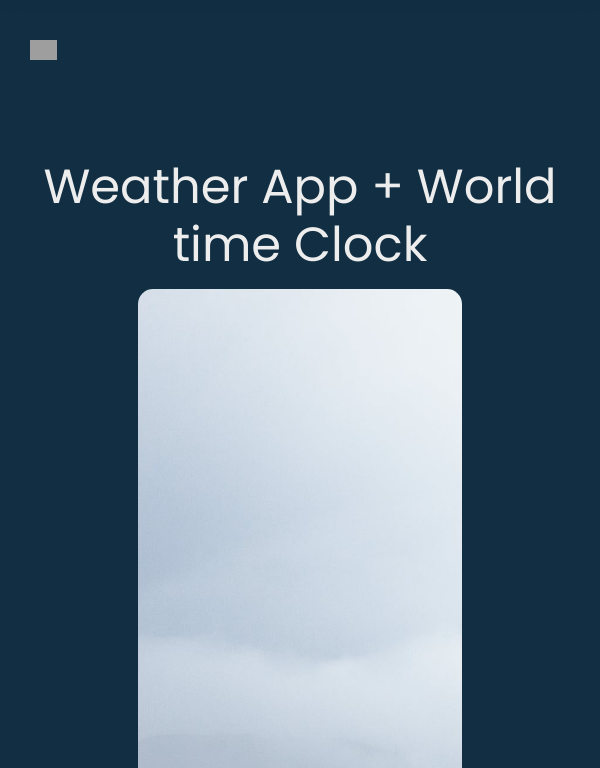
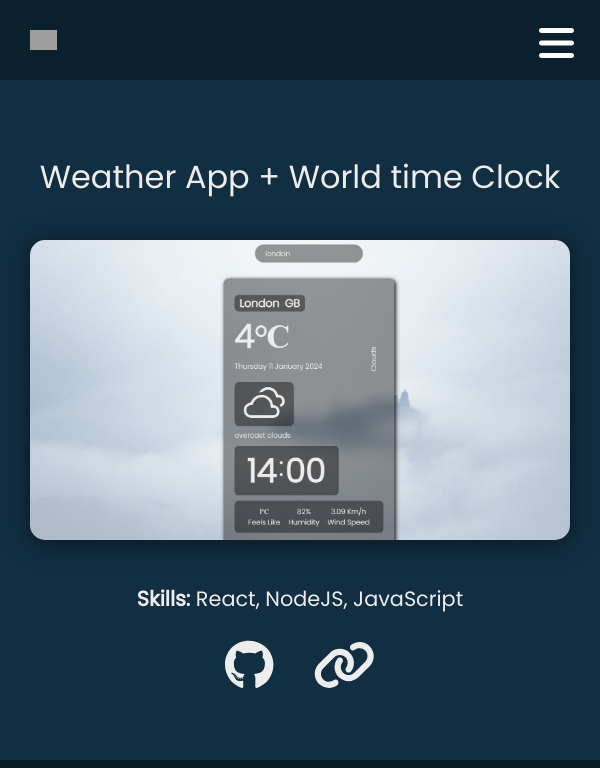
Before and after one commit to waliidtlm/Portfolio_React, a React (Vite) app in the folder myPortfolio/: page /Project/1 in a window 600 px wide. Shown: the top 768 px of the page. Built offline with nearby package versions, Linux system fonts and the light colour scheme; grey boxes are pictures that could not be loaded.

Commit message:
navbar fix

```diff
--- a/myPortfolio/src/components/Navbar.jsx
+++ b/myPortfolio/src/components/Navbar.jsx
@@ -7,6 +7,7 @@ import { faBars } from '@fortawesome/free-solid-svg-icons'
 
 
 function Navbar() {
+
   const [expandNavBar, setExpandNavBar] = useState(false)
 
   const location = useLocation();
@@ -16,6 +17,7 @@ function Navbar() {
 
   return (
     <div className="navbar" id={expandNavBar ? "open" : "close"}>
+
       <div className="toggleButton">
         <button onClick={()=>{setExpandNavBar((prev)=> !prev)}}>
           <FontAwesomeIcon icon={faBars} />
@@ -23,14 +25,12 @@ function Navbar() {
       </div>
 
 
-      <div className="links">
+      <div className="header">
         <div>
-          {/* <h2 className='Logo'>WTlem</h2> */}
           <img src="capture-1.png" alt="logo" className='logo' />
         </div>
 
-        <div  >
-
+        <div  className="links">
         <Link to="/"> Home </Link>
         <Link to="/Projects"> Projects </Link>
         <Link to="/Experience"> Experience </Link>
--- a/myPortfolio/src/components/ProjectsData.jsx
+++ b/myPortfolio/src/components/ProjectsData.jsx
@@ -7,25 +7,29 @@ export const ProjectsData = [
     name: "Ecommerce Website",
     image: Ecommerce,
     skills: "JavaScript, Mongodb, ReactJS, Express, NodeJS ",
-    githubLink : 'https://github.com/waliidtlm/devmasters'
+    githubLink : 'https://github.com/waliidtlm/devmasters',
+    link:"https://devmasters.ma/"
   },
   {
     name: "Weather App + World time Clock",
     image: weatherApp,
     skills: "React, NodeJS, JavaScript",
-    githubLink : 'https://github.com/waliidtlm/weather-app/tree/main/weather%20app'
+    githubLink : 'https://github.com/waliidtlm/weather-app/tree/main/weather%20app',
+    link: "https://my-weather-net.netlify.app/"
   },
   {
     name: "Spotify Clone",
     image: Ecommerce,
     skills: "React,Node.js,MongoDB,SpotifyAPI",
-    githubLink : 'https://github.com/waliidtlm/weather-app/tree/main/weather%20app'
+    githubLink : 'https://github.com/waliidtlm/weather-app/tree/main/weather%20app',
+    link: "https://my-weather-net.netlify.app/"
   },
   {
     name: "Social Media Website",
     image: Ecommerce,
     skills: "React,Node.js,MySQL,GraphQL",
-    githubLink : 'https://github.com/waliidtlm/weather-app/tree/main/weather%20app'
+    githubLink : 'https://github.com/waliidtlm/weather-app/tree/main/weather%20app',
+    link: "https://my-weather-net.netlify.app/"
   },
 
 ];
--- a/myPortfolio/src/pages/Home.jsx
+++ b/myPortfolio/src/pages/Home.jsx
@@ -69,7 +69,7 @@ function Home() {
                 Let's Talk
               </button>
             </a>
-            <a href="myResume.pdf">
+            <a href="CV.pdf" target='_blank'>
             <button type="Submit" className="button-2">
               Download CV
             </button>
--- a/myPortfolio/src/pages/ProjectDisplay.jsx
+++ b/myPortfolio/src/pages/ProjectDisplay.jsx
@@ -12,19 +12,23 @@ function ProjectDisplay() {
   return (
     <div className="project">
       <h1> {project.name}</h1>
-      <div className="project-img">
+      <div  className="project-img">
         <img src={project.image} />
       </div>
       <p>
         <b>Skills:</b> {project.skills}
       </p>
 
-      <a href={project.githubLink}>
-      <FontAwesomeIcon icon={faGithub} />
+      <div className="icons">
+      <a href={project.githubLink} target="_blank">
+      <FontAwesomeIcon icon={faGithub} style={{color: "#ededed",}}  className="github"/>
       </a>
-      <a href={project.githubLink}>
-      <FontAwesomeIcon icon={faLink} style={{color: "#ededed",}} />
+
+      <a href={project.link} target="_blank">
+      <FontAwesomeIcon icon={faLink} style={{color: "#ededed",}} className="link" />
       </a>
+      </div>
+
     </div>
   );
 }
--- a/myPortfolio/src/styles/Navbar.css
+++ b/myPortfolio/src/styles/Navbar.css
@@ -1,26 +1,26 @@
 .navbar {
     width: 100%;
-    height: auto;
+    height: 80px;
     position:fixed;
     top:0;
     backdrop-filter: blur(1rem);
-    /* background-color: black; */
     z-index: 9999;
     padding: 1% 0 1% 0;
+    background-color: rgba(0, 0, 0, 0.3);
+    /* background-color: black; */
   }
   .logo{
     height: 20px;
   }
 
 
-  .links {
+  .header {
     width: 100%;
     height: 100%;
     display: flex;
     align-items: center;
     justify-content: space-around;
     color: #ededed;
-
   }
 
   .navbar a {
@@ -37,14 +37,14 @@
 
   .toggleButton {
     width: 100%;
-    height: 100px;
+    height: 75px;
     display: flex;
     align-items: center;
     justify-content: flex-end;
   }
 
   .toggleButton svg {
-    font-size: 50px;
+    font-size: 40px;
   }
   .toggleButton button {
     margin-right: 20px;
@@ -74,7 +74,6 @@
   @media only screen and (max-width: 900px) {
     .navbar a {
       width: auto;
-
     }
     .logo{
       height: 20px;
@@ -85,41 +84,28 @@
 
 
   }
-
-  @media only screen and (max-width: 600px) {
-    .toggleButton {
+  @media only screen and (max-width: 900px) {
+    .links{
+      display: none;
+    }
+    #open .links {
       display: flex;
-    }
-    #close a {
-      display: none;
-
+      align-items: flex-start;
+      row-gap: 3%;
+      width: 100%;
+      height: 100%;
     }
     .logo{
       height: 20px;
       position: absolute;
-      top: 40px;
+      top: 30px;
       left: 5%;
     }
+
+
   }
-
-  @media only screen and (min-width: 600px) {
+  @media only screen and (min-width: 900px) {
     .toggleButton {
       display: none;
     }
-
-
-    .hiddenLinks {
-      display: none;
-
-    }
-
-
-    #open {
-      height: 100px;
-
-    }
-
-    #open .links {
-      flex-direction: row;
-    }
   }
--- a/myPortfolio/src/styles/ProjectDisplay.css
+++ b/myPortfolio/src/styles/ProjectDisplay.css
@@ -2,15 +2,14 @@
     width: 100%;
     height: auto;
     padding: 5%;
-
   }
 
   .project h1 {
     margin-top: 8rem;
+    margin-bottom: 3%;
     text-align: center;
     color: #ededed;
-    font-size: 3rem;
-    margin-bottom: 3%;
+    font-size: 2.5rem;
   }
  .project-img{
   width: 60%;
@@ -18,9 +17,10 @@
   overflow: hidden;
   border-radius: 15px;
   margin: auto;
+  box-shadow:0px 3px 25px rgba(0, 0, 0, 0.5);
  }
 img{
-  height: 520px;
+height: 550px;
 
 }
 
@@ -31,9 +31,51 @@ img{
     margin-top: 2%;
   }
 
-  .project svg {
-    font-size: 60px;
-    color: #ededed;
-    margin-left:50%;
-    margin-bottom: 5%;
+  .icons{
+    font-size: 50px;
+    display: flex;
+    place-content: center;
+    gap: 40px;
   }
+  .github:hover{
+    transform: scale(1.04);
+  }
+  .link:hover{
+    transform: scale(1.04);
+  }
+
+  /*Mobile view*/
+
+  @media only screen and (max-width: 800px) {
+    .project {
+      width: 100%;
+      height: 85vh;
+      padding: 5%;
+    }
+    .project-img{
+      width: 100%;
+      height: 300px;
+      overflow: hidden;
+      border-radius: 15px;
+      margin: auto;
+      box-shadow:0px 3px 25px rgba(0, 0, 0, 0.5);
+     }
+
+     img{
+      height:100%;
+      }
+      .project h1 {
+        margin-top: 8rem;
+        margin-bottom: 8%;
+        text-align: center;
+        color: #ededed;
+        font-size: 2rem;
+      }
+      .project p {
+        font-size: 1.3rem;
+        color: #ededed;
+        text-align: center;
+        margin-top: 8%;
+      }
+
+  }
--- a/myPortfolio/src/styles/Projects.css
+++ b/myPortfolio/src/styles/Projects.css
@@ -59,9 +59,6 @@ h1{
       margin-top: 4%;
      }
   }
-
-
-
   @media only screen and (max-width: 800px) {
     .ProjectData {
       width: 100%;
```
Also changed, not shown: 2 other files (tests, documents, lock files or other folders).
